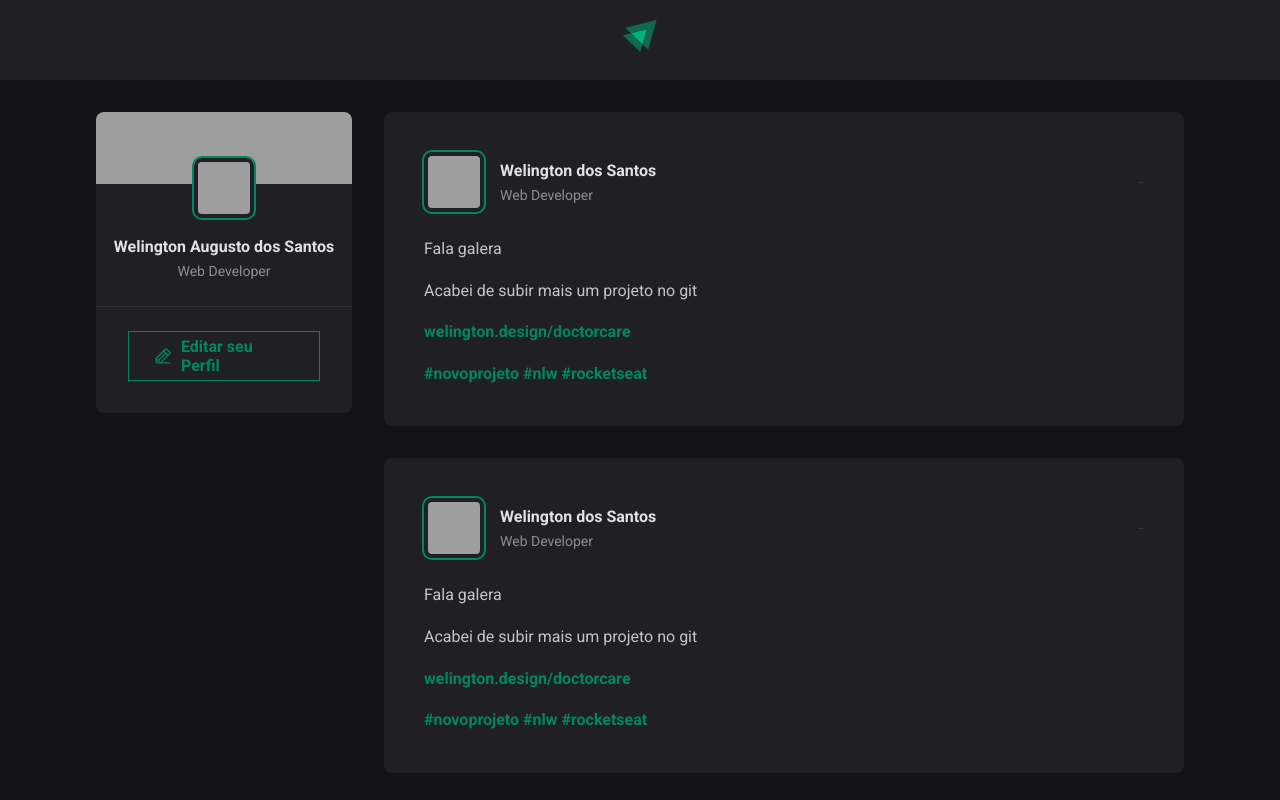
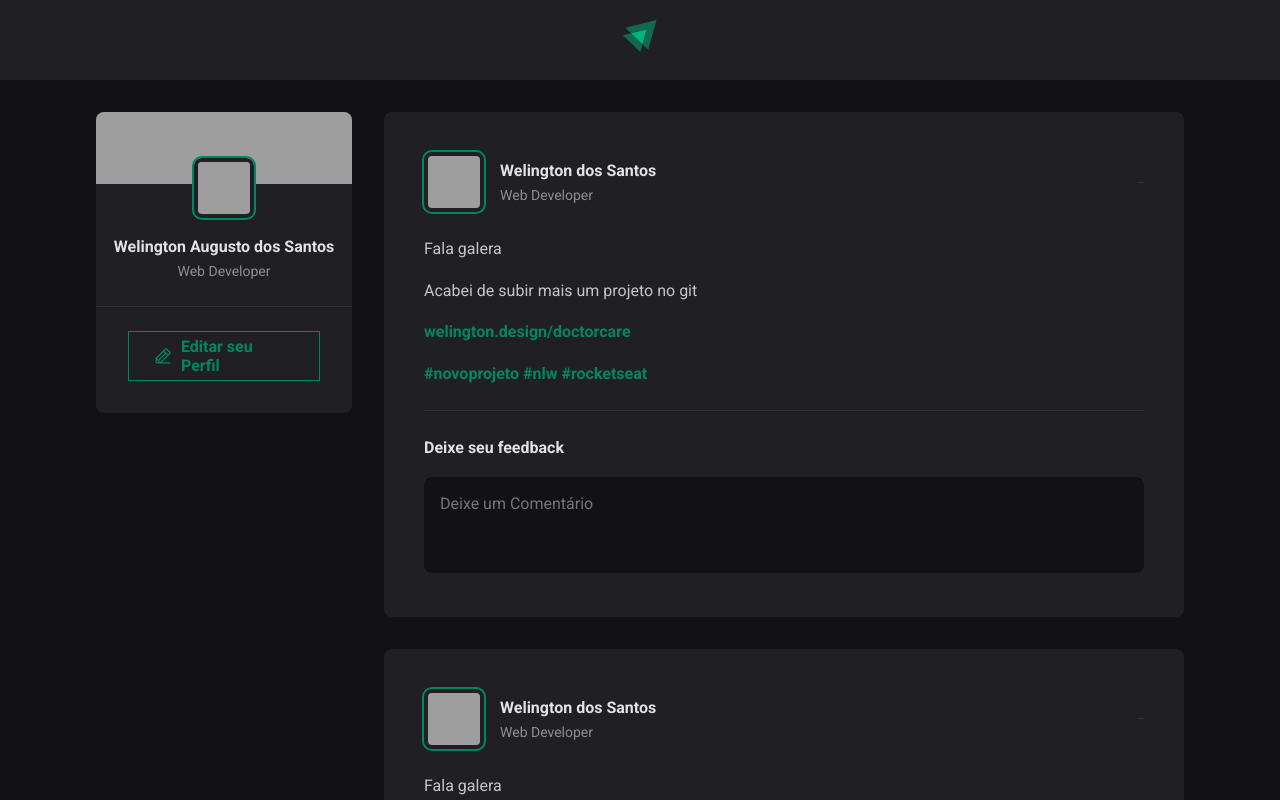
Before and after one commit to Welington-dos-Santos/01-Fundamentos-reactJs, a React (Vite) app: page / in a window 1280 px wide. Shown: the top 800 px of the page. Built offline with nearby package versions, Linux system fonts and the light colour scheme; grey boxes are pictures that could not be loaded.

Commit message:
feat: Formulário de comentários

```diff
--- a/src/components/Post.jsx
+++ b/src/components/Post.jsx
@@ -27,6 +27,17 @@
                     <a href='#'>#rocketseat</a>
                 </p>
             </div>
+
+
+            <form className={styles.commentForm}>
+                <strong>Deixe seu feedback</strong>
+                <textarea
+                    placeholder='Deixe um Comentário'
+                />
+                <footer>
+                    <button type='submit'>Publicar</button>
+                </footer>
+            </form>
         </article>
     )
 }
--- a/src/components/Post.module.css
+++ b/src/components/Post.module.css
@@ -65,3 +65,55 @@
     color: var(--gray-400);
     line-height: 1.6;
 }
+
+.commentForm {
+    width: 100%;
+    margin-top: 1.5rem;
+    padding-top: 1.5rem;
+    border-top: 1px solid var(--gray-600);
+}
+
+.commentForm>strong {
+    line-height: 1.6;
+    color: var(--gray-100);
+}
+
+.commentForm textarea {
+    width: 100%;
+    background: var(--gray-900);
+    border: 0;
+    resize: none;
+    height: 6rem;
+    padding: 1rem;
+    border-radius: 8px;
+    color: var(--gray-100);
+    line-height: 1.4;
+    margin-top: 1rem;
+}
+
+.commentForm footer {
+    visibility: hidden;
+    max-height: 0;
+}
+
+.commentForm:focus-within footer {
+    visibility: visible;
+    max-height: none;
+}
+
+.commentForm button[type=submit] {
+    padding: 1rem 1.5rem;
+    margin-top: 1rem;
+    border-radius: 8px;
+    border: 0;
+    background: var(--green-500);
+    color: var(--white);
+    font-weight: bold;
+    cursor: pointer;
+
+    transition: background-color 0.5s;
+}
+
+.commentForm button[type=submit]:hover {
+    background: var(--greee-300);
+}
--- a/src/global.css
+++ b/src/global.css
@@ -10,6 +10,11 @@
 
     --greee-300: #00B37E;
     --green-500: #00875f;
+}
+
+:focus {
+    outline: transparent;
+    box-shadow: 0 0 0 2px var(--green-500);
 }
 
 *{
```
